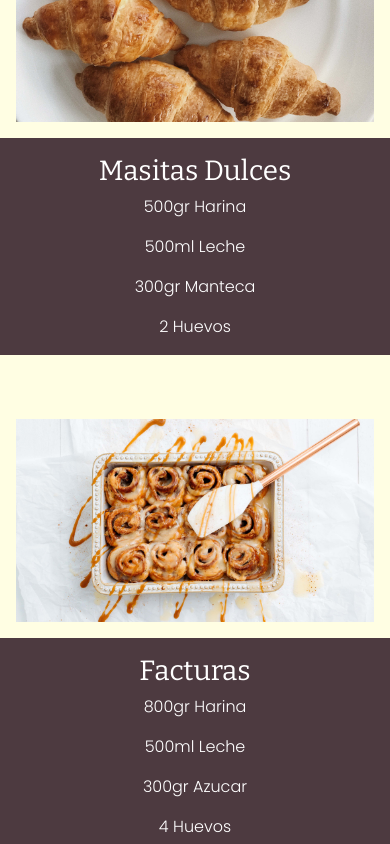
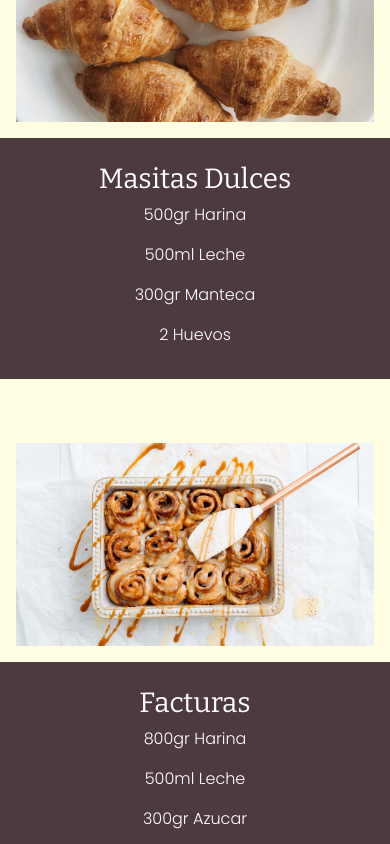
Before and after one commit to marcom25/panaderia-proyect, a React (Create React App) app: page / in a window 390 px wide. Shown: the part 2140-2984 px from the top of the page. Built offline with nearby package versions, Linux system fonts and the light colour scheme; a web font is replaced by a local one; what react-alert-template-snackbar-material-ui would draw is missing.

Commit message:
fix: responsive in 'nuestras recetas' section; add: up when render a new component

```diff
--- a/src/components/common/Footer/components/Footer/Footer.jsx
+++ b/src/components/common/Footer/components/Footer/Footer.jsx
@@ -70,12 +70,11 @@ const Footer = () => {
 
               <ul className="list-unstyled">
                 <li>
-                  <a
+                  <Link to="/"
                     className="orange-dark-font font-brown-hover text-decoration-none font-bitter options-hover"
-                    href="#start"
                   >
                     Inicio
-                  </a>
+                  </Link>
                 </li>
                 <li>
                   <Link
--- a/src/pages/AboutUs/components/AboutUs/AboutUs.jsx
+++ b/src/pages/AboutUs/components/AboutUs/AboutUs.jsx
@@ -12,6 +12,8 @@ const AboutUs = () => {
   useEffect(() => {
     const wow = new WOW.WOW({});
     wow.init();
+
+    window.scrollTo(0,0);
   }, []);
 
   return (
--- a/src/pages/Home/components/Home/Home.jsx
+++ b/src/pages/Home/components/Home/Home.jsx
@@ -40,6 +40,8 @@ const Home = () => {
     useEffect(() => {
         const wow = new WOW.WOW({});
         wow.init();
+
+        window.scrollTo(0,0);
     }, []);
 
     return (
@@ -104,7 +106,7 @@ const Home = () => {
                 </div>
             </div>
             <div className='row'>
-                <div className='col-sm p-0 bg-cream'>
+                <div className='col-sm p-0 bg-cream w-100'>
                     <CarouselHome/>
                 </div>
             </div>
@@ -119,7 +121,7 @@ const Home = () => {
                 p3='300gr Manteca'
                 p4='2 Huevos'
                 image={image4}
-                textAtributes='col-sm p-0 bg-brown'
+                textAtributes='col-sm p-0 bg-brown d-flex justify-content-center align-items-center'
                 imgAtributes='col-sm p-0 bg-cream d-flex justify-content-center' />
             </div>
             <div className='row bg-cream flex-row-reverse border-bottom border-dark px-lg-5 wow fadeInLeft' data-wow-delay= '1s' data-wow-duration="2s">
@@ -130,7 +132,7 @@ const Home = () => {
                 p3='300gr Azucar'
                 p4='4 Huevos'
                 image={image5}
-                textAtributes='col-sm p-0 bg-brown'
+                textAtributes='col-sm p-0 bg-brown d-flex justify-content-center align-items-center'
                 imgAtributes='col-sm p-0 bg-cream pt-5 pt-sm-0 d-flex justify-content-center'/>
             </div>
             <div className='row padding-collage bg-cream py-5'>
--- a/src/pages/Home/components/ImgBlock/ImgBlock.jsx
+++ b/src/pages/Home/components/ImgBlock/ImgBlock.jsx
@@ -8,11 +8,13 @@ const ImgBlock = ({image, textAtributes, imgAtributes, p1, p2, p3, p4, h1}) => {
                 <img className='p-3 w-100' src={image} alt=''/>
             </div>
             <div className={textAtributes}>
-                <h1 className='pt-3 pt-md-4 mb-xl-4 pt-lg-5 white-font text-center font-bitter'>{h1}</h1>
-                <p className='text-center white-font font-poppins'>{p1}</p>
-                <p className='text-center white-font font-poppins'>{p2}</p>
-                <p className='text-center white-font font-poppins'>{p3}</p>
-                <p className='text-center white-font font-poppins'>{p4}</p>
+                <div className="pt-4 pb-3 p-md-0">
+                    <h1 className='white-font text-center font-bitter'>{h1}</h1>
+                    <p className='text-center white-font font-poppins'>{p1}</p>
+                    <p className='text-center white-font font-poppins'>{p2}</p>
+                    <p className='text-center white-font font-poppins'>{p3}</p>
+                    <p className='text-center white-font font-poppins'>{p4}</p>
+                </div>
             </div>
         </>
     );
--- a/src/pages/Products/components/Products/Products.jsx
+++ b/src/pages/Products/components/Products/Products.jsx
@@ -27,6 +27,9 @@ const Products = () => {
     filterState: { sort },
   } = CartState();
 
+  useEffect(() => {
+    window.scrollTo(0, 0)
+  }, [])
 
   useEffect(() => {
     // Refactor callback/promise hell for async/await
```
Also changed, not shown: 1 other file (tests, documents, lock files or other folders).
